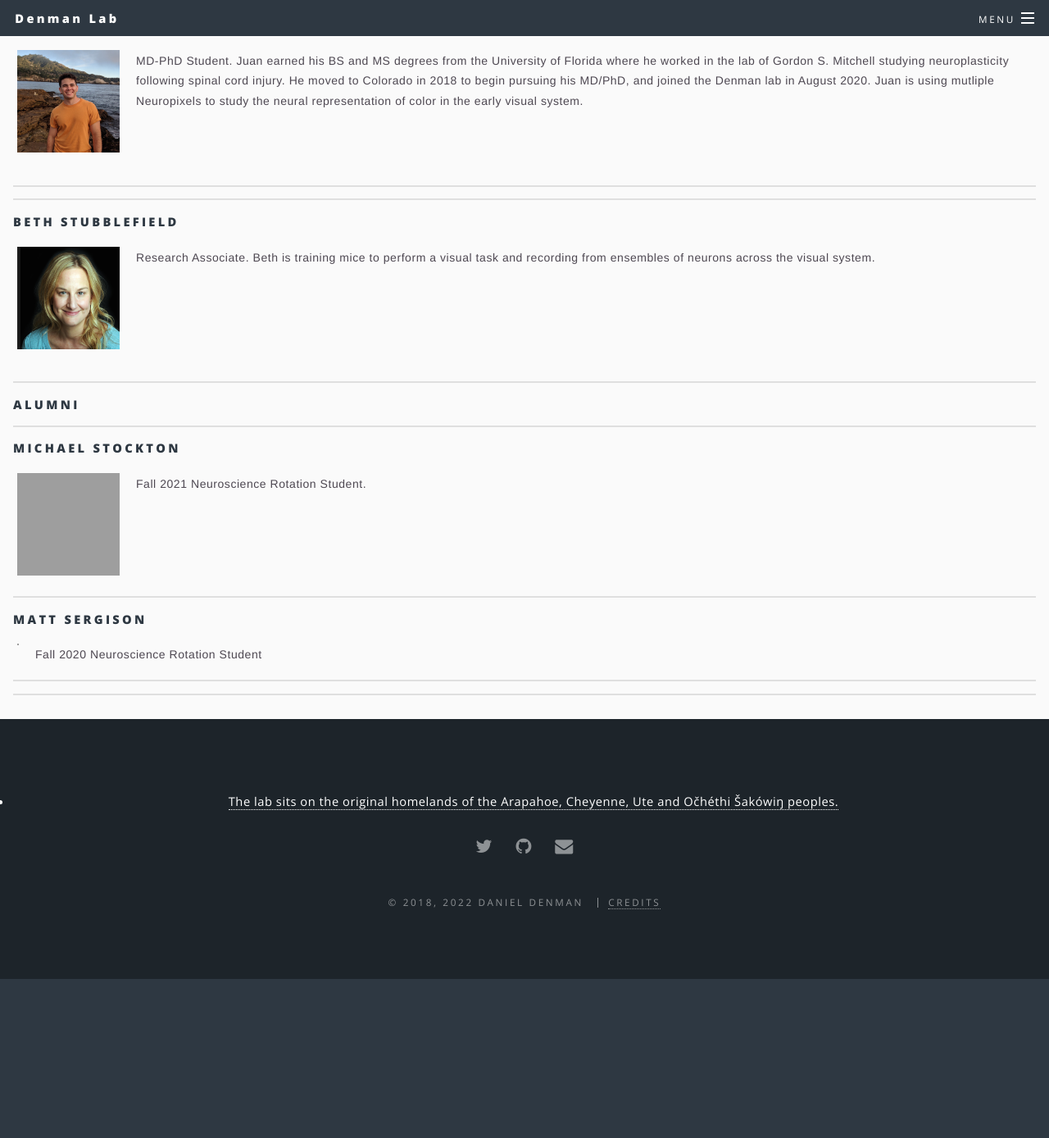
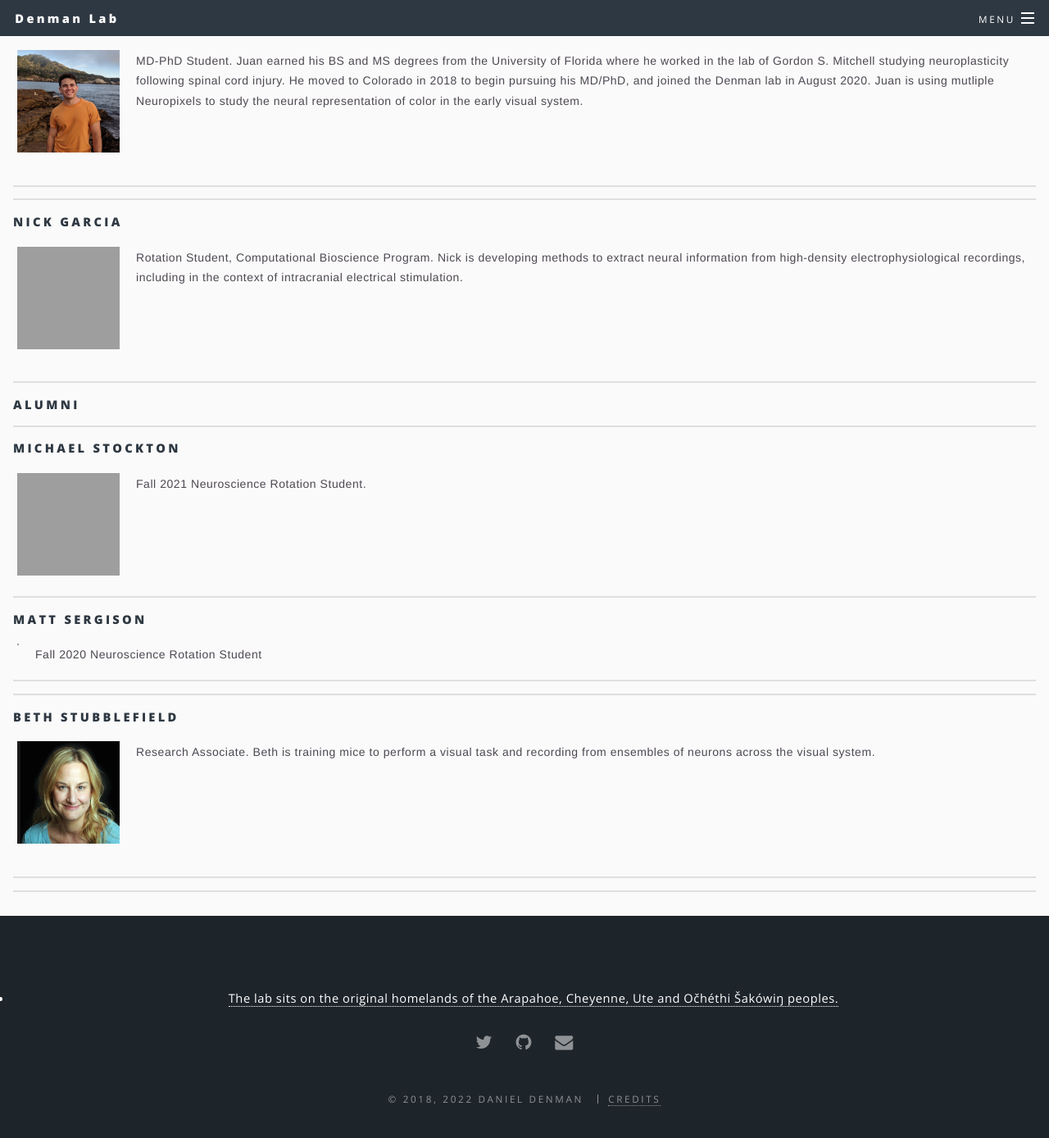
Before and after one commit to denmanlab/denmanlab.github.io, a Jekyll site: the page built from _pages/people.html, in a window 1280 px wide and 1400 px high, scrolled down 1839 px. Shown: the top 1388 px of the window at 82% size. Built offline with Jekyll 4.4.1, drawn with Linux system fonts in a browser that asks for light colours; before the commit the page ends 3033 px from its top, so only the background shows below that; grey boxes are pictures that could not be loaded.

Commit message:
Update people.html

```diff
--- a/_pages/people.html
+++ b/_pages/people.html
@@ -81,12 +81,12 @@ Juan is using mutliple Neuropixels to study the neural representation of color i
 <hr style="margin:1em 0 1em 0;" />
 
 <hr style="margin:0 0 1em 0;" />
-<h4>Beth Stubblefield</h4>
+<h4>Nick Garcia</h4>
 <div class=image_wrapper>
-    <img id="img" src="/images/BethDudLab.png"
+    <img id="img" src="/images/_.jpg"
     width="125" height="125" class="bio_img_l"/>
     <p2>
-    Research Associate. Beth is training mice to perform a visual task and recording from ensembles of neurons across the visual system.
+    Rotation Student, Computational Bioscience Program. Nick is developing methods to extract neural information from high-density electrophysiological recordings, including in the context of intracranial electrical stimulation.
     </p2>
 </div>
 <hr style="margin:1em 0 1em 0;" />
@@ -116,4 +116,16 @@ Juan is using mutliple Neuropixels to study the neural representation of color i
 </div>
 <hr style="margin:1em 0 1em 0;" />
 
+<hr style="margin:0 0 1em 0;" />
+<h4>Beth Stubblefield</h4>
+<div class=image_wrapper>
+    <img id="img" src="/images/BethDudLab.png"
+    width="125" height="125" class="bio_img_l"/>
+    <p2>
+    Research Associate. Beth is training mice to perform a visual task and recording from ensembles of neurons across the visual system.
+    </p2>
+</div>
+
 <hr style="margin:1em 0 1em 0;" />
+
+<hr style="margin:1em 0 1em 0;" />
```
